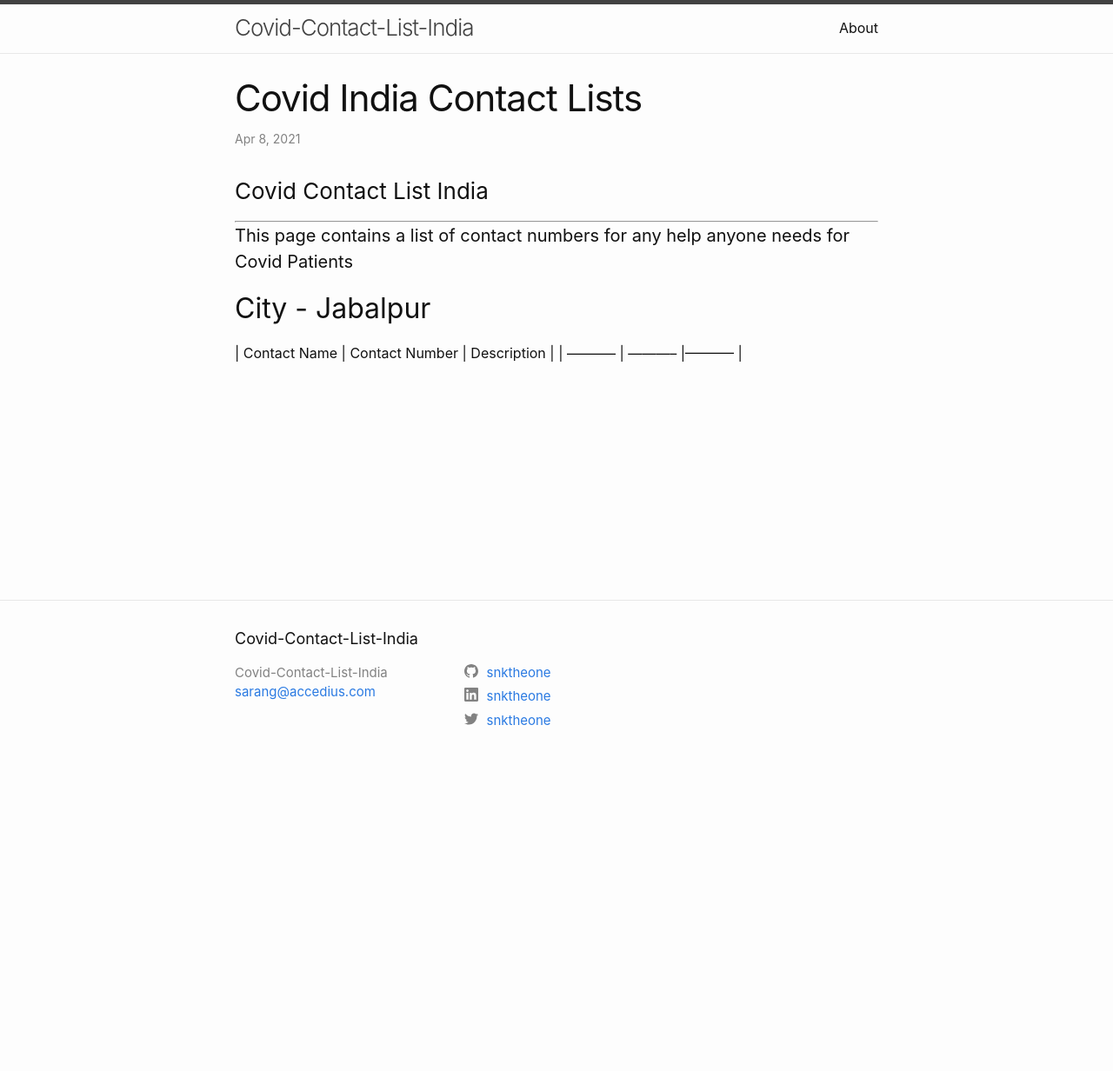
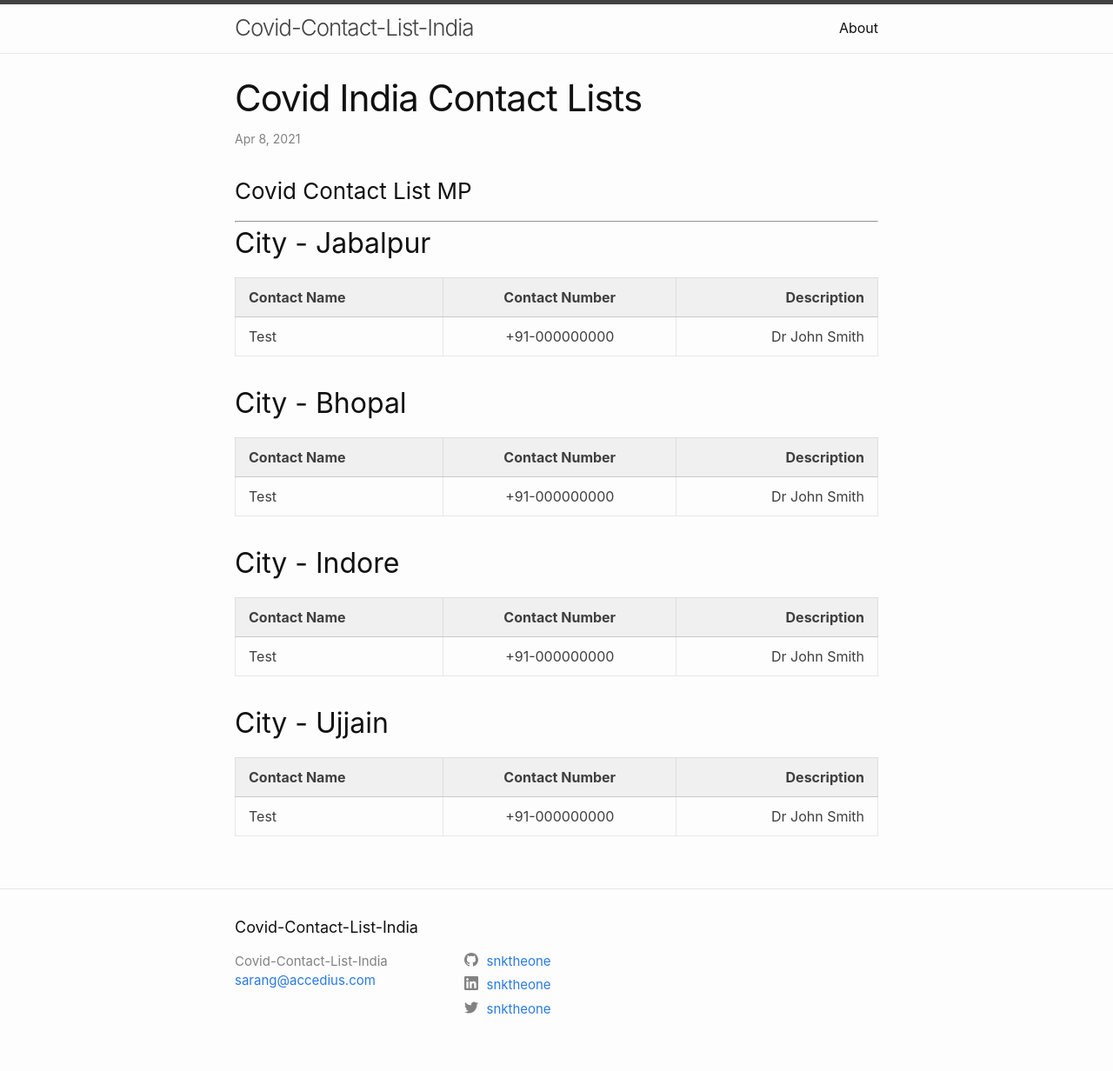
Before and after one commit to Snktheone/covid-contact-list-india, a Jekyll site: the page built from _posts/2021-05-08-Covid-Contact-List-India.markdown, in a window 1280 px wide. Shown: the whole page at 87% size. Built offline with Jekyll 4.4.1, drawn with Linux system fonts in a browser that asks for light colours; before the commit the page ends 900 px from its top, so only the background shows below that.

Commit message:
Removed Too much of title

```diff
--- a/_posts/2021-05-08-Covid-Contact-List-India.markdown
+++ b/_posts/2021-05-08-Covid-Contact-List-India.markdown
@@ -4,12 +4,30 @@ title:  "Covid India Contact Lists"
 date:   2021-04-08 10:30:00
 ---
 
-### Covid Contact List India
+### Covid Contact List MP
 
 ---
 
-#### This page contains a list of contact numbers for any help anyone needs for Covid Patients
+## City - Jabalpur
 
-## City - Jabalpur
 | Contact Name | Contact Number | Description |
-| ----------- | ----------- |----------- |
+| :---        |    :----:   |          ---: |
+| Test      | +91-000000000       | Dr John Smith  |
+
+## City - Bhopal
+
+| Contact Name | Contact Number | Description |
+| :---        |    :----:   |          ---: |
+| Test      | +91-000000000       | Dr John Smith  |
+
+## City - Indore
+
+| Contact Name | Contact Number | Description |
+| :---        |    :----:   |          ---: |
+| Test      | +91-000000000       | Dr John Smith  |
+
+## City - Ujjain
+
+| Contact Name | Contact Number | Description |
+| :---        |    :----:   |          ---: |
+| Test      | +91-000000000       | Dr John Smith  |
```
